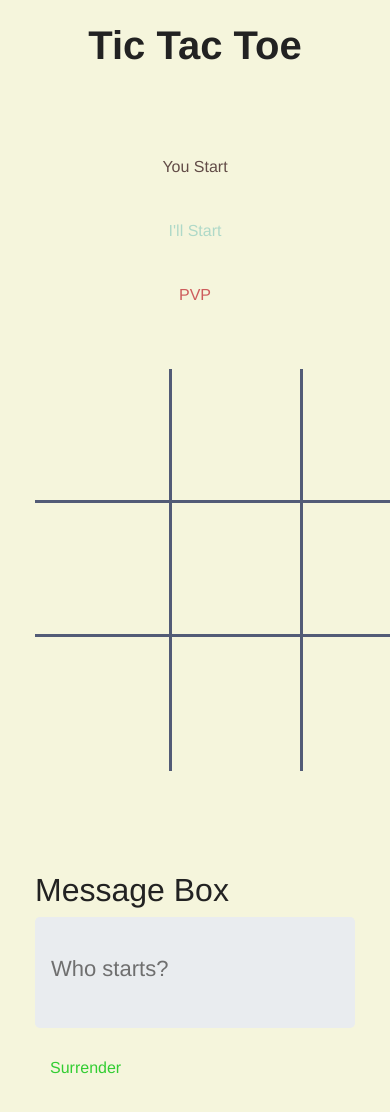
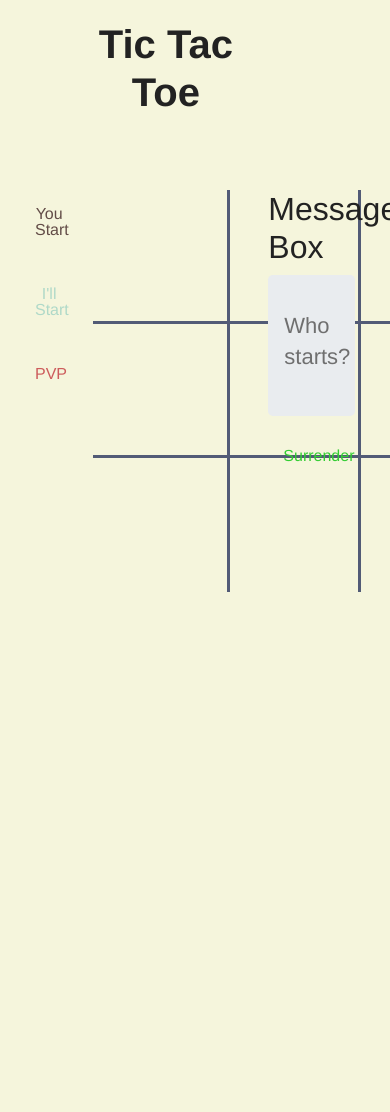
Before and after one commit to larryworm1127/PyBoardGame, a Flask app: page /games/ttt in a window 390 px wide; the page is wider, and only the part inside the window is pictured. After the commit the page ends 592 px from the top of that part, so only its background shows below. Run offline with Flask 2, Linux system fonts and the light colour scheme; some libraries are stand-ins or nearby versions.

Commit message:
added game_base template for games

```diff
--- /dev/null
+++ b/board_games/static/css/games.css
@@ -0,0 +1,54 @@
+body {
+    background: beige;
+    color: #222222;
+    padding: 20px;
+    margin: 0;
+    font-family: "Helvetica Neue", "Helvetica", Helvetica, Arial, sans-serif;
+    font-weight: normal;
+    font-style: normal;
+    line-height: 1;
+    position: relative;
+    cursor: default
+}
+
+*, *:before, *:after {
+    -moz-box-sizing: border-box;
+    -webkit-box-sizing: border-box;
+    box-sizing: border-box
+}
+
+h1 {
+    font-size: 2.5em;
+    font-weight: bold;
+}
+
+h3 {
+    font-size: 1.375em
+}
+
+.home {
+    color: #443532
+}
+
+a.home:hover {
+    color: #000000;
+}
+
+.jumbotron {
+    padding: 2rem 1rem;
+    margin-bottom: 2rem;
+    background-color: #e9ecef;
+    border-radius: 0.3rem;
+}
+
+a:hover {
+    cursor: pointer
+}
+
+.subheader {
+    line-height: 1.4;
+    color: #6f6f6f;
+    font-weight: 200;
+    margin-top: 0.2em;
+    margin-bottom: 0.5em
+}
--- a/board_games/static/css/ttt.css
+++ b/board_games/static/css/ttt.css
@@ -38,46 +38,6 @@
     border-right: 3px solid #525B76;
 }
 
-*, *:before, *:after {
-    -moz-box-sizing: border-box;
-    -webkit-box-sizing: border-box;
-    box-sizing: border-box
-}
-
-body {
-    background: beige;
-    color: #222222;
-    padding: 20px;
-    margin: 0;
-    font-family: "Helvetica Neue", "Helvetica", Helvetica, Arial, sans-serif;
-    font-weight: normal;
-    font-style: normal;
-    line-height: 1;
-    position: relative;
-    cursor: default
-}
-
-a:hover {
-    cursor: pointer
-}
-
-.subheader {
-    line-height: 1.4;
-    color: #6f6f6f;
-    font-weight: 200;
-    margin-top: 0.2em;
-    margin-bottom: 0.5em
-}
-
-h1 {
-    font-size: 2.5em;
-    font-weight: bold;
-}
-
-h3 {
-    font-size: 1.375em
-}
-
 #start-human {
     color: #afd9c8
 }
@@ -92,14 +52,6 @@ h3 {
 
 #start-computer:hover {
     color: #443532
-}
-
-.home {
-    color: #443532
-}
-
-a.home:hover {
-    color: #000000;
 }
 
 #pvp {
@@ -135,9 +87,6 @@ a.home:hover {
     color: #DCEBDF
 }
 
-.jumbotron {
-    padding: 2rem 1rem;
-    margin-bottom: 2rem;
-    background-color: #e9ecef;
-    border-radius: 0.3rem;
+.side-col {
+    margin-top: 50px
 }
--- /dev/null
+++ b/board_games/templates/bases/game_base.html
@@ -0,0 +1,24 @@
+{% extends 'bases/base.html' %}
+
+{% block head %}
+
+  <link rel="stylesheet" href="{{ url_for('static', filename='css/games.css') }}">
+
+  {% block head_sec %}
+  {% endblock %}
+{% endblock %}
+
+{% block content %}
+  <div class="container">
+    <div class="row">
+      <div class="col-2"></div>
+      <div class="col-6 text-center" id="game-head-content">
+        <h1>{% block header %}{% endblock %}</h1>
+        <a class="home m-3" id="home" href="{{ url_for('index') }}"><i class="fas fa-home fa-2x"></i></a>
+      </div>
+    </div>
+
+    {% block game_content %}
+    {% endblock %}
+  </div>
+{% endblock %}
--- a/board_games/templates/games/tic_tac_toe.html
+++ b/board_games/templates/games/tic_tac_toe.html
@@ -1,26 +1,19 @@
-{% extends 'bases/base.html' %}
+{% extends 'bases/game_base.html' %}
 
 {% block title %}Tic Tac Toe{% endblock %}
 
-{% block head %}
+{% block head_sec %}
   <link rel="stylesheet" href="{{ url_for('static', filename='css/ttt.css') }}">
   <script src="{{ url_for('static', filename='js/ttt.js') }}"></script>
 {% endblock %}
 
-{% block content %}
-  <div class="container">
-    <div class="row">
-      <div class="col-md-2"></div>
-      <div class="col-md-6 text-center">
-        <h1>Tic Tac Toe</h1>
-        <a class="home m-3" id="home" href="{{ url_for('index') }}"><i class="fas fa-home fa-2x"></i></a>
-      </div>
-    </div>
+{% block header %}Tic Tac Toe{% endblock %}
 
+{% block game_content %}
   <div class="row">
 
     <!-- Icons -->
-      <div class="col-md-2 text-center" style="margin-top: 50px">
+    <div class="col-2 text-center side-col">
       <a class="computer" id="start-computer" onclick="setFig(this.id)"><i class="fas fa-laptop fa-5x m-2"></i>
         <p>You Start</p>
       </a><br>
@@ -33,7 +26,7 @@
     </div>
 
     <!-- Tic Tac Toe grid -->
-      <div class="col-md-6 text-center">
+    <div class="col-6 text-center">
       <div class="game" id="wrapper">
         {% for row in dim %}
           {% for column in dim %}
@@ -44,7 +37,7 @@
     </div>
 
     <!-- Messages -->
-      <div class="col-md-4 text-left" style="margin-top: 50px">
+    <div class="col-4 text-left side-col">
       <h2>Message Box</h2>
       <div class="jumbotron">
         <h3 class="subheader" id="prompt">Who starts?</h3>
@@ -56,6 +49,5 @@
       </div>
     </div>
   </div>
-  </div>
 
 {% endblock %}
```
Also changed, not shown: board_games/static/css/sudoku.css (+2 -44 lines), board_games/templates/games/sudoku.html (+9 -18 lines). Lines whose indentation alone changed are shown as unchanged.
